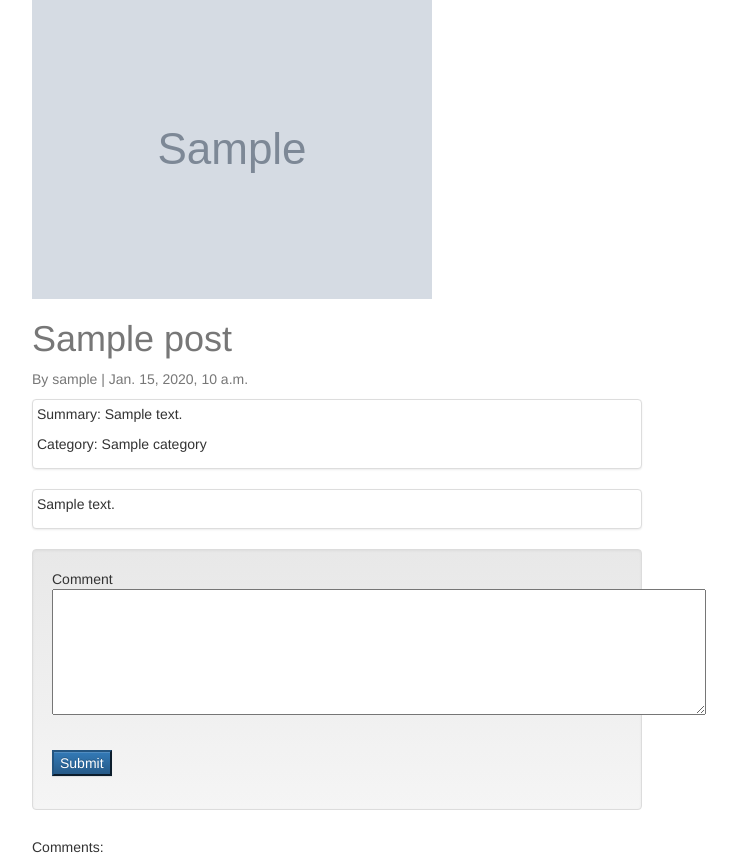
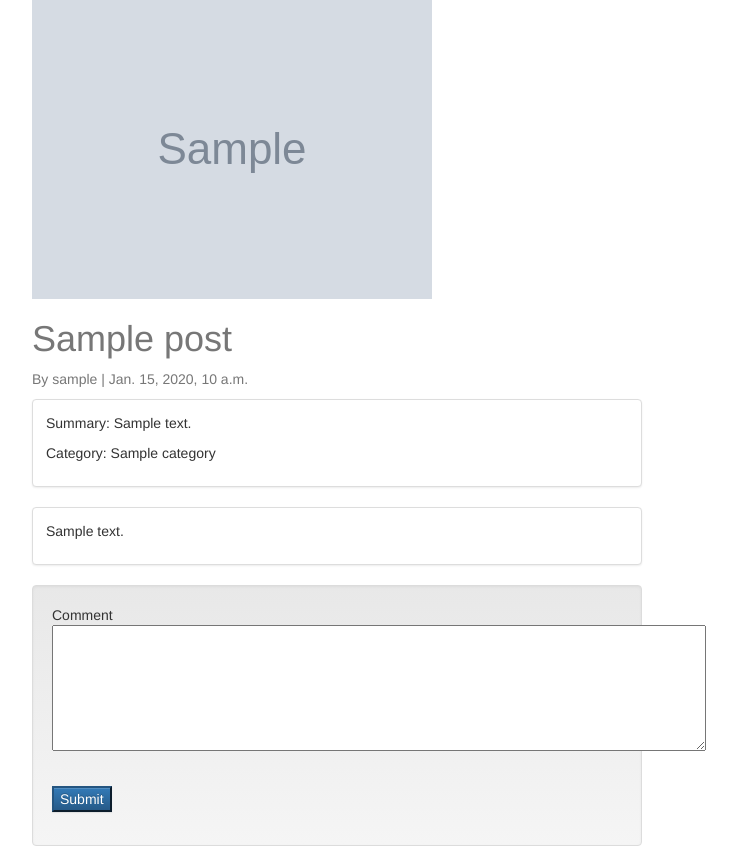
Before and after one commit to kodeit/blog, a Django app: a page that uses blog/templates/posts/post_detail.html in a window 1280 px wide. Shown: the part 57-911 px from the top of the page, without its empty margins (303-1040 px from the left). Run offline with Django 3.2, Linux system fonts and the light colour scheme; tables that the repository leaves empty hold one stand-in row (values such as "Sample post"); grey boxes marked "Sample" are stand-in pictures; some libraries are stand-ins or nearby versions.

Commit message:
Template: minor style fix.

```diff
--- a/blog/templates/posts/post_detail.html
+++ b/blog/templates/posts/post_detail.html
@@ -23,14 +23,16 @@
     <p class='text-muted'>By {{ post.author.username }} | {{ post.created }} </p>
 
     <div class="thumbnail">
-        <p>Summary: {{ post.summary }}</p>
-        <p>Category: {% for category in post.category.all %} {{ category }} {% endfor %}
+        <div class="caption post-sum-cat">
+            <p>Summary: {{ post.summary }}</p>
+            <p>Category: {% for category in post.category.all %} {{ category }} {% endfor %}
+        </div>
     </div>
 
-    <div class="caption post-detail" >
-       <div class="thumbnail">
-          <p>{{ post.description }}</p>
-       </div>
+    <div class="thumbnail">
+        <div class="caption post-description">
+            <p>{{ post.description }}</p>
+        </div>
     </div>
 
     <!-- comments -->
```
